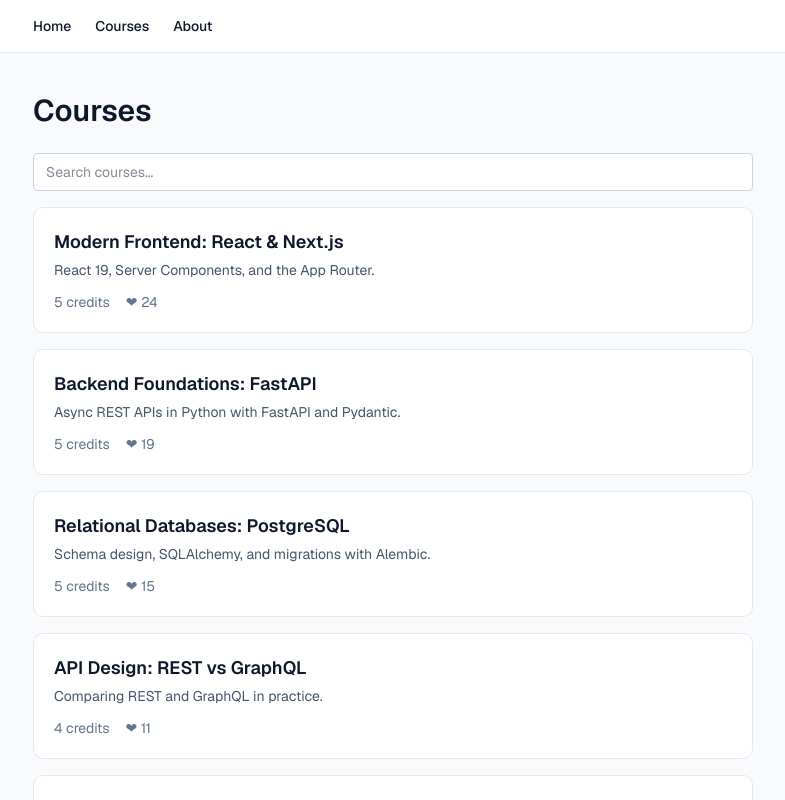
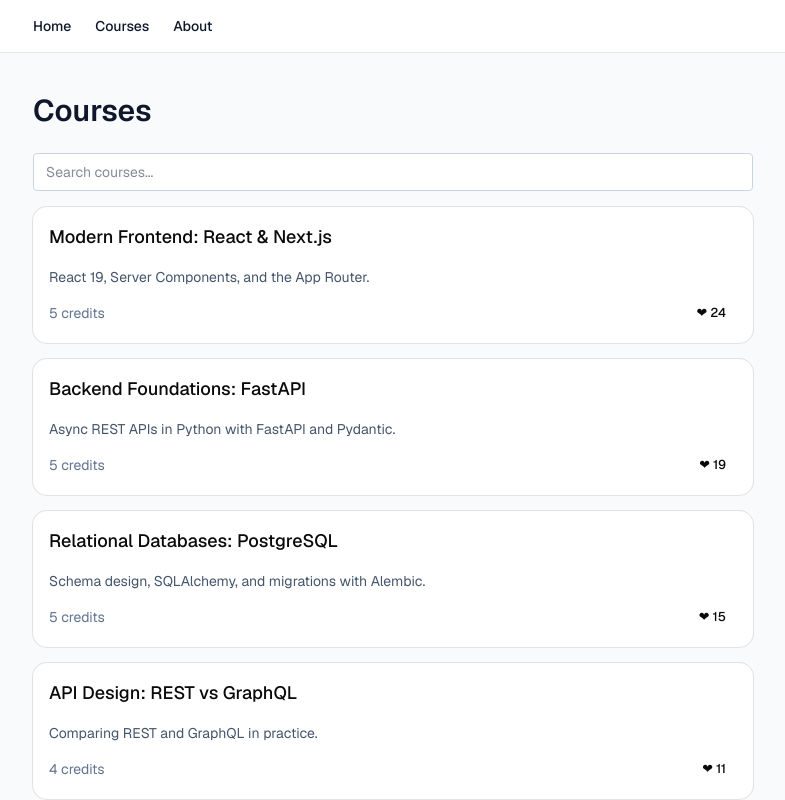
Before and after one commit to yaroslavKonyukhov/course-catalog, a Next.js app: page /courses in a window 1280 px wide. Shown: the top 800 px of the page, without its empty margins (247-1032 px from the left). Built offline with nearby package versions, Linux system fonts and the light colour scheme.

Commit message:
feat: rebuild CourseCard with shadcn/ui Card and Button

```diff
--- a/components/CourseCard.tsx
+++ b/components/CourseCard.tsx
@@ -1,4 +1,6 @@
 import Link from "next/link";
+import { Card, CardContent, CardHeader, CardTitle } from "@/components/ui/card";
+import { Button } from "@/components/ui/button";
 
 type CourseCardProps = {
   id: string;
@@ -16,16 +18,21 @@ export function CourseCard({
   likes,
 }: CourseCardProps) {
   return (
-    <Link
-      href={`/courses/${id}`}
-      className="block rounded-lg border border-slate-200 bg-white p-5 hover:border-blue-500"
-    >
-      <h2 className="text-lg font-semibold">{title}</h2>
-      <p className="mt-1 text-sm text-slate-600">{description}</p>
-      <div className="mt-3 flex gap-4 text-sm text-slate-500">
-        <span>{credits} credits</span>
-        <span>❤ {likes}</span>
-      </div>
+    <Link href={`/courses/${id}`} className="block h-full">
+      <Card className="h-full hover:shadow-md hover:border-blue-300 hover:ring-blue-300 transition">
+        <CardHeader>
+          <CardTitle className="text-lg">{title}</CardTitle>
+        </CardHeader>
+        <CardContent className="flex flex-1 flex-col gap-3">
+          <p className="text-slate-600">{description}</p>
+          <div className="mt-auto flex items-center justify-between">
+            <span className="text-slate-500">{credits} credits</span>
+            <Button variant="ghost" size="sm">
+              ❤ {likes}
+            </Button>
+          </div>
+        </CardContent>
+      </Card>
     </Link>
   );
 }
```
